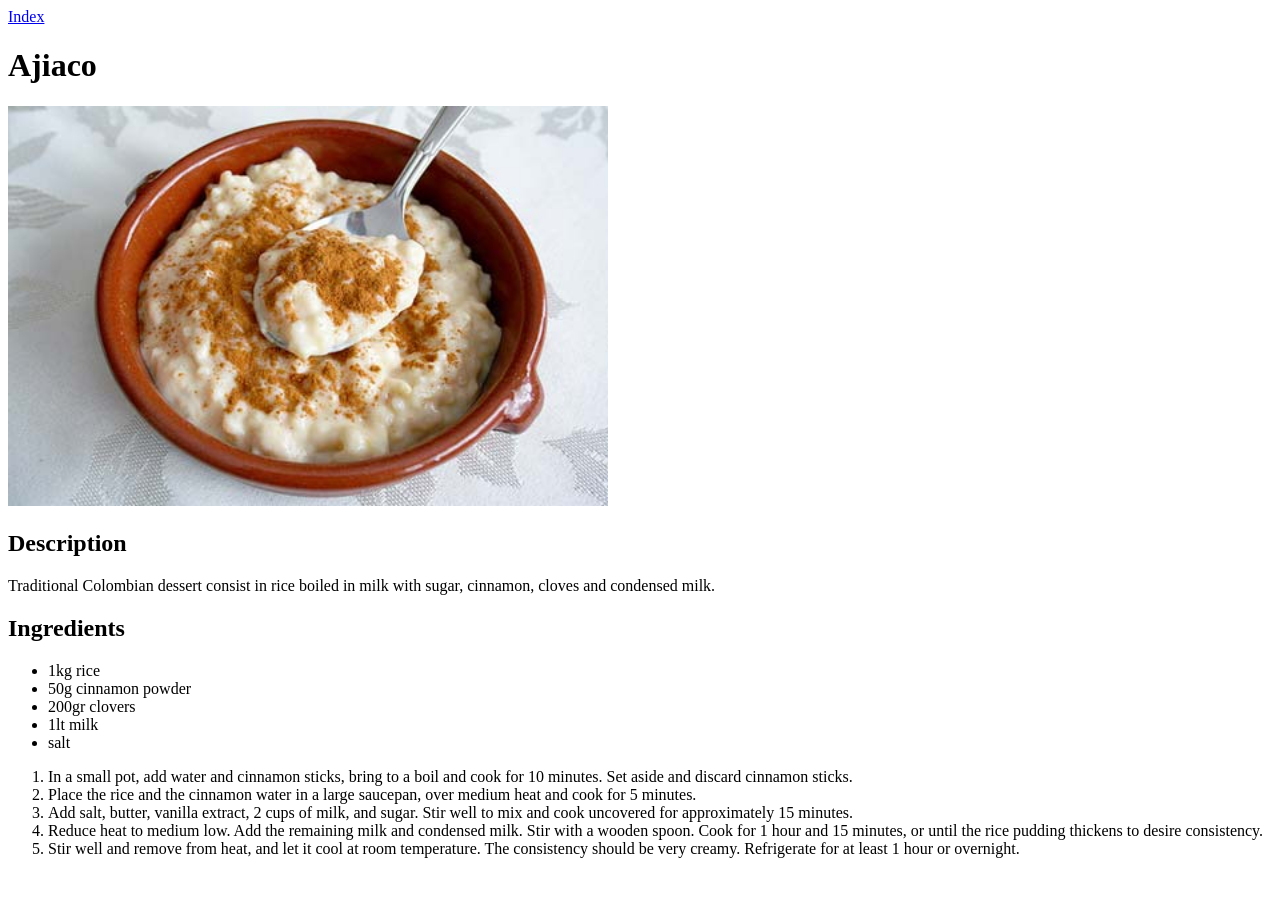
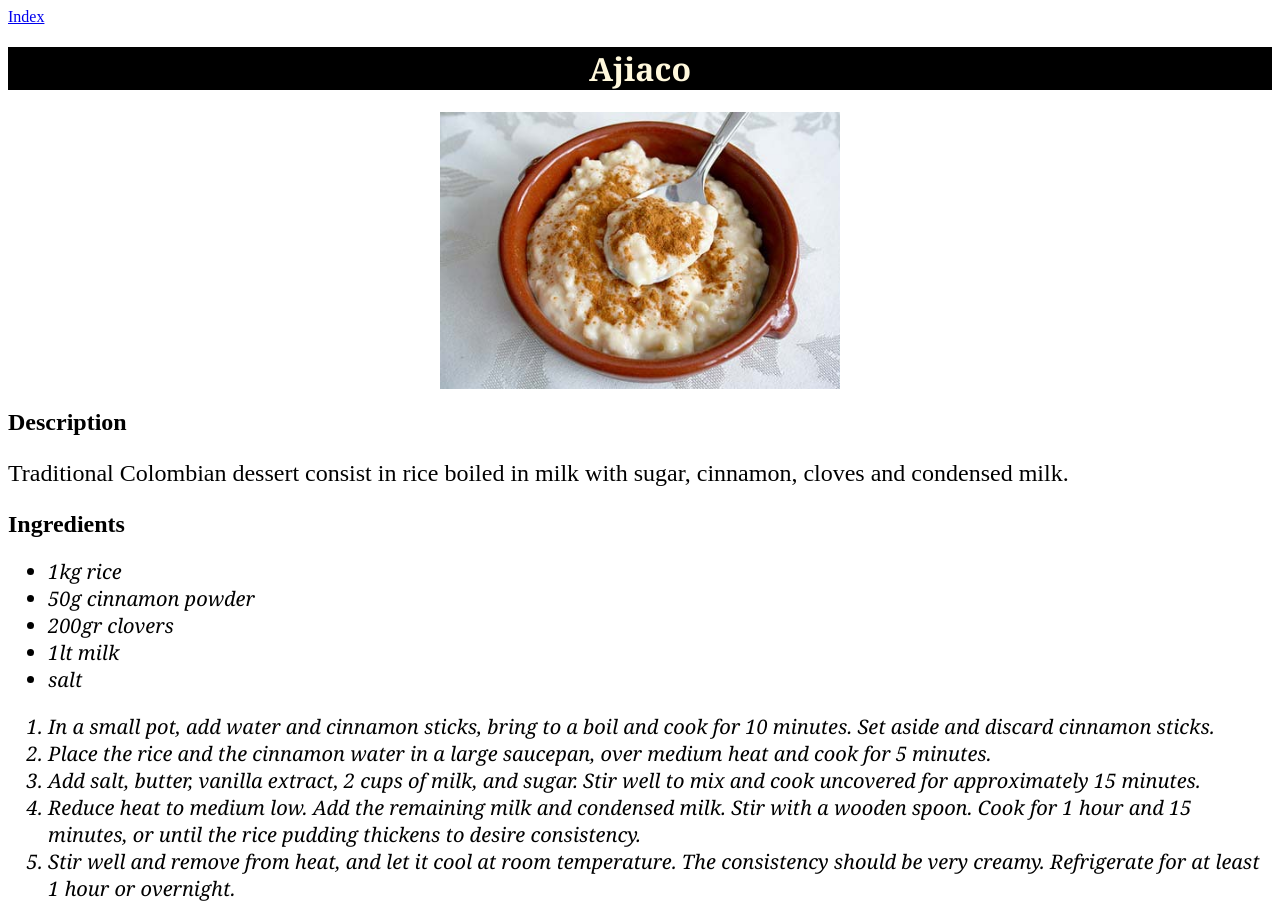
Before and after one commit to yuhuyu123/odin-recipes, a plain HTML site: page recipes/arrozconleche.html in a window 1280 px wide. Before the commit the page ends 874 px from the top, so only its background shows below. Drawn offline with Linux system fonts and the light colour scheme.

Commit message:
Create and apply external css styling and add recipes boilerplate

```diff
--- a/recipes/arrozconleche.html
+++ b/recipes/arrozconleche.html
@@ -3,19 +3,20 @@
     <head>
         <meta charset="utf-8">
         <title>Arroz con leche</title>
+        <link rel = "stylesheet" href="style.css">
     </head>
 
     <body>
         <a href="../index.html">Index</a>
-        <h1>Ajiaco</h1>
+        <h1 id="home-title">Ajiaco</h1>
         <p></p>
-        <img src="images/arrozconleche.jpg" width="600" height="400" alt="Arroz con leche">
+        <img class="image" src="images/arrozconleche.jpg" width="600" height="400" alt="Arroz con leche">
         <h2>Description</h2>
-        <p>Traditional Colombian dessert consist in rice boiled in milk with sugar, cinnamon,
+        <p class="description">Traditional Colombian dessert consist in rice boiled in milk with sugar, cinnamon,
             cloves and condensed milk.
         </p>
         <h2>Ingredients</h2>
-        <ul>
+        <ul class="text">
             <li>1kg rice</li>
             <li>50g cinnamon powder</li>
             <li>200gr clovers</li>
@@ -23,7 +24,7 @@
             <li>salt</li>
 
         </ul>
-        <steps>
+        <steps class="text">
             <ol>
                 <li>In a small pot, add water and cinnamon sticks, bring to a boil and cook for
                      10 minutes. Set aside and discard cinnamon sticks.</li>
--- /dev/null
+++ b/recipes/style.css
@@ -0,0 +1,23 @@
+#home-title {
+    text-align: center;
+    color:cornsilk;
+    background-color: black;
+    font-family: Georgia, 'Times New Roman', Times, serif;
+}
+
+.image {
+    height: auto;
+    width: 400px;
+    display: block;
+    margin: 0 auto;
+
+}
+
+.description {
+    font-size: 24px;
+}
+.text {
+    font-family: Georgia, 'Times New Roman', Times, serif;
+    font-style: italic;
+    font-size: 20px;
+}
--- /dev/null
+++ b/style.css
@@ -0,0 +1,20 @@
+#home-title {
+    text-align: center;
+    color:cornsilk;
+    background-color: black;
+    font-family: Georgia, 'Times New Roman', Times, serif;
+}
+
+.image {
+    height: auto;
+    width: 400px;
+    display: block;
+    margin: 0 auto;
+
+}
+
+#recipe-list {
+    font-family: Georgia, 'Times New Roman', Times, serif;
+    font-weight: bold;
+    font-size: 24px;
+}
```
Also changed, not shown: index.html (+4 -2 lines), recipes/ajiaco.html (+7 -6 lines), recipes/recipes-boilertext.html (added, +37 -0 lines), images/remi.jpg (added).
